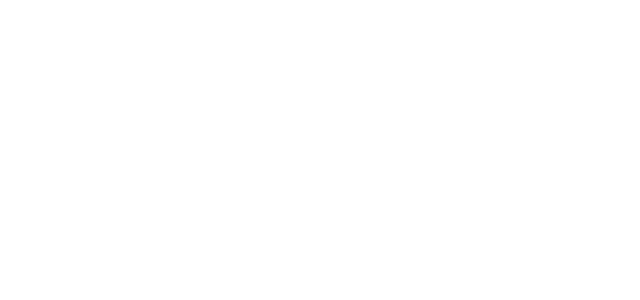
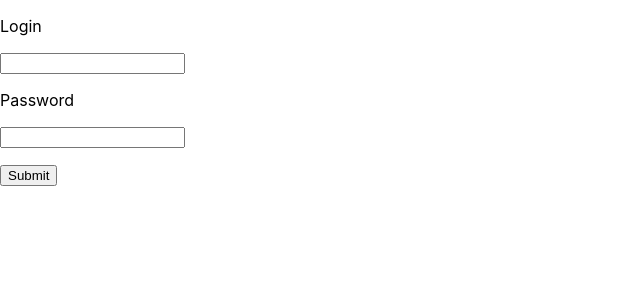
Before and after one commit to nixjke/takeoff-staff, a React (Create React App) app: page / in a window 1280 px wide. Shown: the top 300 px of the page, without its empty margins (0-640 px from the left). Built offline with nearby package versions, Linux system fonts and the light colour scheme.

Commit message:
init login page

```diff
--- a/package.json
+++ b/package.json
@@ -15,7 +15,9 @@
     "@types/react-redux": "^7.1.23",
     "react": "^17.0.2",
     "react-dom": "^17.0.2",
+    "react-hook-form": "^7.28.1",
     "react-redux": "^7.2.6",
+    "react-router-dom": "^6.2.2",
     "react-scripts": "5.0.0",
     "typescript": "~4.1.5"
   },
@@ -39,5 +41,8 @@
       "last 1 firefox version",
       "last 1 safari version"
     ]
+  },
+  "devDependencies": {
+    "@types/react-router-dom": "^5.3.3"
   }
 }
--- a/src/App.tsx
+++ b/src/App.tsx
@@ -1,6 +1,18 @@
+import LoginPage from './pages/LoginPage'
+import ContactsPage from './pages/ContactsPage'
+import { BrowserRouter, Route, Routes } from 'react-router-dom'
 
 function App() {
-  return <div className="App"></div>
+  return (
+    <div className="App">
+      <BrowserRouter>
+        <Routes>
+          <Route path="/" element={<LoginPage />} />
+          <Route path="contacts" element={<ContactsPage />} />
+        </Routes>
+      </BrowserRouter>
+    </div>
+  )
 }
 
 export default App
--- a/src/index.tsx
+++ b/src/index.tsx
@@ -1,17 +1,14 @@
-import React from 'react'
 import ReactDOM from 'react-dom'
 import './index.css'
 import App from './App'
-import { store } from './app/store'
+import { store } from './store/store'
 import { Provider } from 'react-redux'
 import * as serviceWorker from './serviceWorker'
 
 ReactDOM.render(
-  <React.StrictMode>
-    <Provider store={store}>
-      <App />
-    </Provider>
-  </React.StrictMode>,
+  <Provider store={store}>
+    <App />
+  </Provider>,
   document.getElementById('root')
 )
 
--- /dev/null
+++ b/src/pages/ContactsPage.tsx
@@ -0,0 +1,3 @@
+export default function ContactsPage() {
+  return <div>Contacts Page</div>
+}
--- /dev/null
+++ b/src/pages/LoginPage.tsx
@@ -0,0 +1,35 @@
+import React from 'react'
+import { useForm, SubmitHandler } from 'react-hook-form'
+
+interface IFormInput {
+  login: string
+  password: string
+}
+
+export default function App() {
+  const {
+    register,
+    formState: { errors },
+    handleSubmit
+  } = useForm<IFormInput>()
+  const onSubmit: SubmitHandler<IFormInput> = data => console.log(data)
+
+  return (
+    <div>
+      <form onSubmit={handleSubmit(onSubmit)}>
+        <label>
+          <p>Login</p> <input {...register('login', { required: true, maxLength: 20 })} />
+          <p>{errors.login?.type === 'required' && 'Login is required'}</p>
+        </label>
+
+        <label>
+          <p>Password</p> <input {...register('password', { required: true, minLength: 8 })} />
+          <p>{errors.password && 'Password is required'}</p>
+        </label>
+        <div>
+          <input type="submit" />
+        </div>
+      </form>
+    </div>
+  )
+}
--- a/src/app/hooks.ts
+++ b/src/store/hooks.ts
@@ -1,6 +1,5 @@
 import { TypedUseSelectorHook, useDispatch, useSelector } from 'react-redux'
 import type { RootState, AppDispatch } from './store'
 
-// Use throughout your app instead of plain `useDispatch` and `useSelector`
 export const useAppDispatch = () => useDispatch<AppDispatch>()
 export const useAppSelector: TypedUseSelectorHook<RootState> = useSelector
```
Also changed, not shown: src/store/store.ts (renamed from src/app/store.ts), 1 other file (tests, documents, lock files or other folders).
